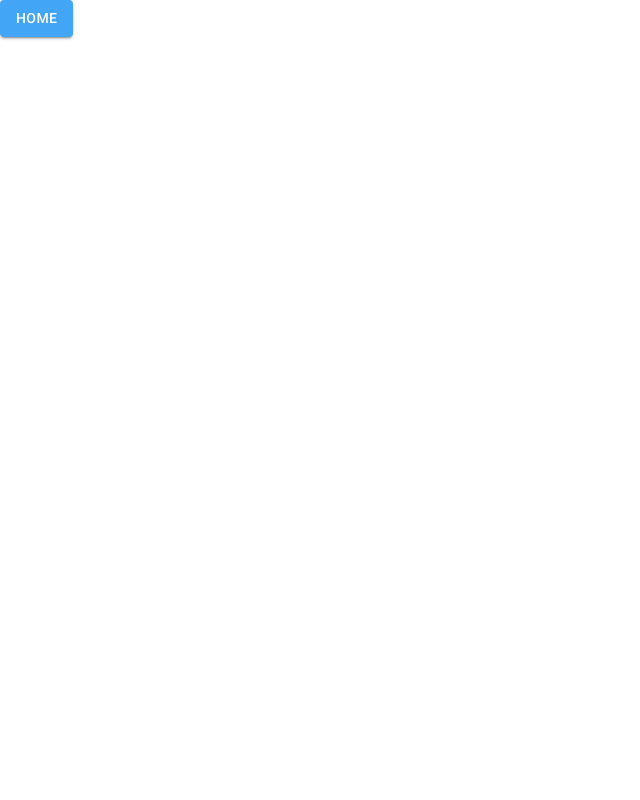
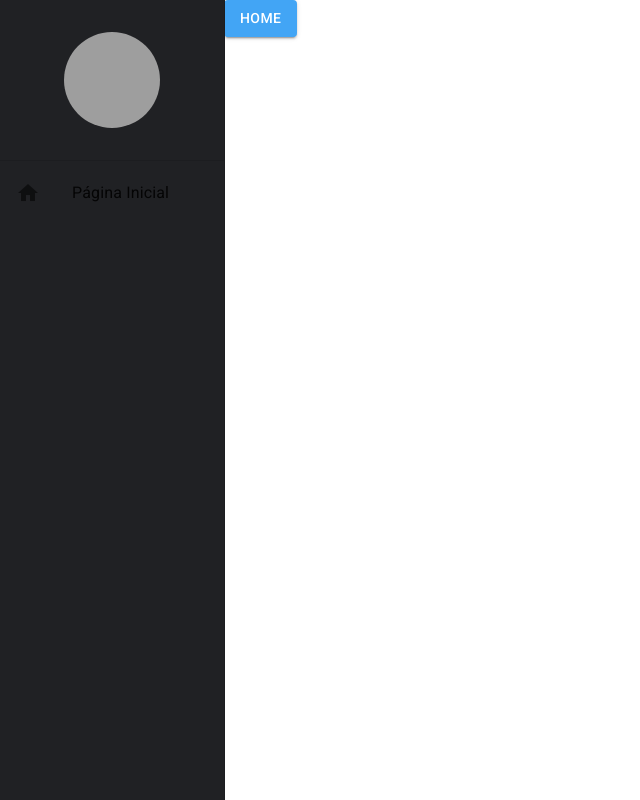
Before and after one commit to Drlazinho/crud-city, a React (Vite) app: page /home in a window 1280 px wide. Shown: the whole page, without its empty margins (0-640 px from the left). Built offline with nearby package versions, Linux system fonts and the light colour scheme; grey boxes are pictures that could not be loaded.

Commit message:
feat: menu lateral com responsividade -   context

```diff
--- a/src/App.tsx
+++ b/src/App.tsx
@@ -1,13 +1,19 @@
-import { BrowserRouter } from "react-router-dom";
-import { AppRoutes } from './routes';
-import { AppThemeProvider } from './shared/context/ThemeContext';
+import { BrowserRouter } from 'react-router-dom'
+import { AppRoutes } from './routes'
+import { MenuLateral } from './shared/components'
+import { DrawerProvider } from './shared/context'
+import { AppThemeProvider } from './shared/context/ThemeContext'
 
 export const App = () => {
-   return (
+  return (
     <AppThemeProvider>
-    <BrowserRouter>
-      <AppRoutes />
-    </BrowserRouter>
+    <DrawerProvider>
+      <BrowserRouter>
+        <MenuLateral>
+          <AppRoutes />
+        </MenuLateral>
+      </BrowserRouter>
+    </DrawerProvider>
     </AppThemeProvider>
   )
 }
--- a/src/routes/index.tsx
+++ b/src/routes/index.tsx
@@ -1,13 +1,13 @@
 import { Button } from "@mui/material";
 import { Navigate, Route, Routes } from "react-router-dom";
-import { useAppThemeContext } from "../shared/context";
+import { useDrawerContext } from "../shared/context";
 
 export const AppRoutes = () => {
-const {toggleTheme} = useAppThemeContext()
+const {toggleDrawerOpen} = useDrawerContext()
 
   return(
     <Routes>
-      <Route path="/home" element={<Button variant='contained'onClick={toggleTheme} color='primary'>Home</Button>}/>
+      <Route path="/home" element={<Button variant='contained'onClick={toggleDrawerOpen} color='primary'>Home</Button>}/>
 
       <Route path="*" element={<Navigate to="home"/>}/>
     </Routes>
--- a/src/shared/components/index.ts
+++ b/src/shared/components/index.ts
@@ -1 +1 @@
-export {}
+export * from './menu-lateral/MenuLateral'
--- /dev/null
+++ b/src/shared/components/menu-lateral/MenuLateral.tsx
@@ -0,0 +1,68 @@
+import {
+  Avatar,
+  Divider,
+  Drawer,
+  Icon,
+  List,
+  ListItemButton,
+  ListItemIcon,
+  ListItemText,
+  useMediaQuery,
+  useTheme
+} from '@mui/material'
+import { Box } from '@mui/system'
+import { useDrawerContext } from '../../context';
+
+interface IMenuLateral {
+  children: React.ReactNode
+}
+
+export const MenuLateral: React.FC<IMenuLateral> = ({ children }) => {
+  const theme = useTheme();
+  const smDown = useMediaQuery(theme.breakpoints.down('sm'));
+
+  const {isDrawerOpen, toggleDrawerOpen} = useDrawerContext();
+
+  return (
+    <>
+      <Drawer open={isDrawerOpen} variant={smDown ? 'temporary' : "permanent"} onClose={toggleDrawerOpen}>
+        <Box
+          width={theme.spacing(28)}
+          display="flex"
+          flexDirection="column"
+          height="100%"
+        >
+          <Box
+            width="100%"
+            height={theme.spacing(20)}
+            display="flex"
+            alignItems="center"
+            justifyContent="center"
+          >
+            <Avatar
+              sx={{ height: theme.spacing(12), width: theme.spacing(12) }}
+              src="https://cdn.icon-icons.com/icons2/1983/PNG/512/_123049.png"
+            />
+          </Box>
+
+          <Divider />
+
+          <Box flex={1}>
+            <List component="nav">
+              <ListItemButton>
+                <ListItemIcon>
+                  <Icon>home</Icon>
+                </ListItemIcon>
+                <ListItemText primary="Página Inicial" />
+              </ListItemButton>
+            </List>
+          </Box>
+        </Box>
+      </Drawer>
+
+      <Box height="100vh" marginLeft={smDown ? 0 : theme.spacing(28)}>
+        {children}
+      </Box>
+    </>
+  )
+}
--- /dev/null
+++ b/src/shared/context/DrawerContext.tsx
@@ -0,0 +1,32 @@
+import React, { createContext, useCallback, useContext, useMemo, useState } from "react";
+
+
+interface IDrawerContextData {
+  isDrawerOpen: boolean;
+  toggleDrawerOpen: () => void;
+}
+
+const DrawerContext = createContext({} as IDrawerContextData);
+
+export const useDrawerContext = () => {
+  return useContext(DrawerContext)
+}
+
+interface IAppDrawerOpenProps {
+  children: React.ReactNode
+}
+
+export const DrawerProvider: React.FC<IAppDrawerOpenProps> = ({children}) => {
+
+  const [isDrawerOpen, setIsDrawerOpen] = useState(false)
+
+  const toggleDrawerOpen = useCallback(() => {
+    setIsDrawerOpen(oldDrawerOpen => !oldDrawerOpen);
+  }, [])
+
+  return(
+    <DrawerContext.Provider value={{ isDrawerOpen,  toggleDrawerOpen}}>
+      {children}
+    </DrawerContext.Provider>
+  )
+}
--- a/src/shared/context/index.ts
+++ b/src/shared/context/index.ts
@@ -1 +1,2 @@
 export * from './ThemeContext'
+export * from './DrawerContext'
```
